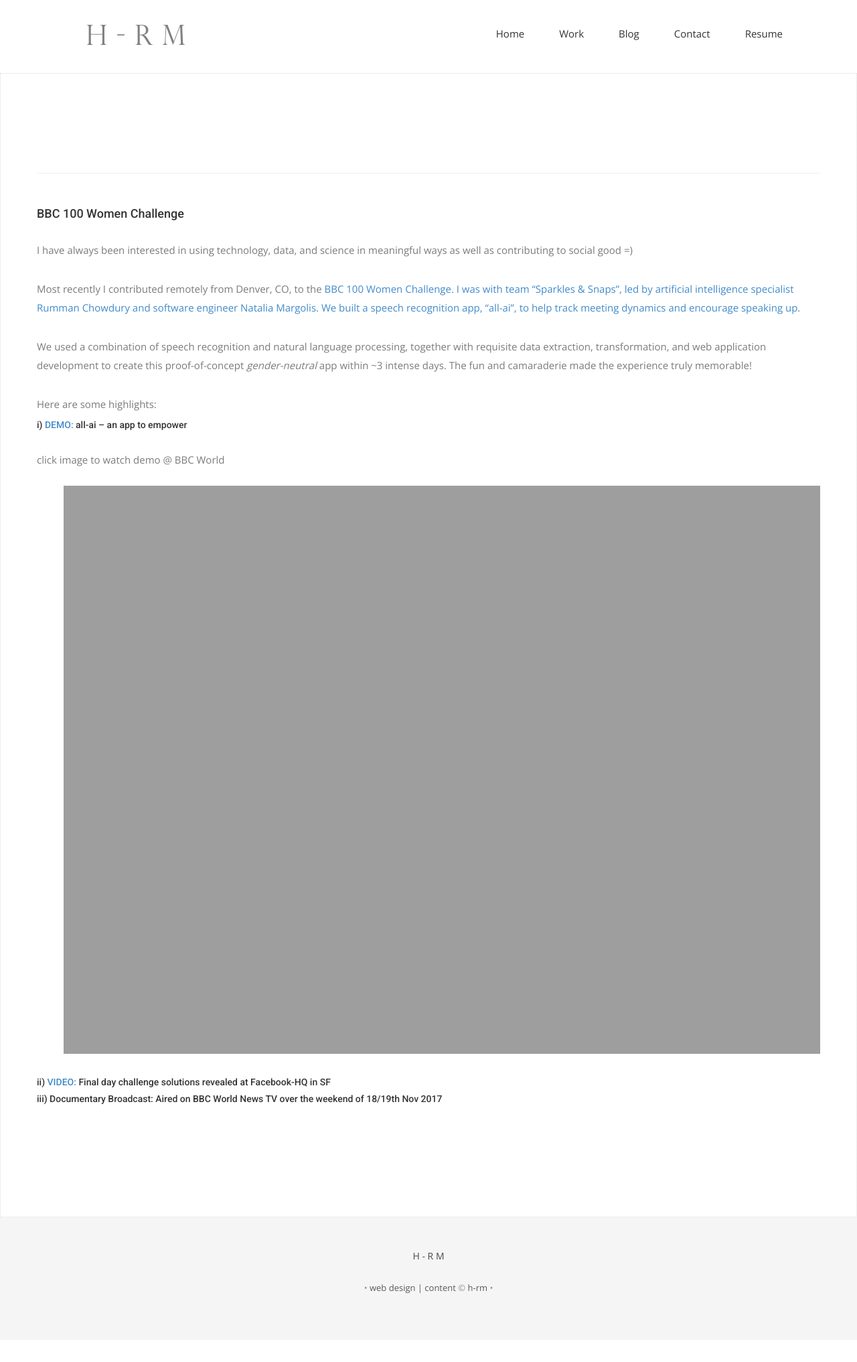
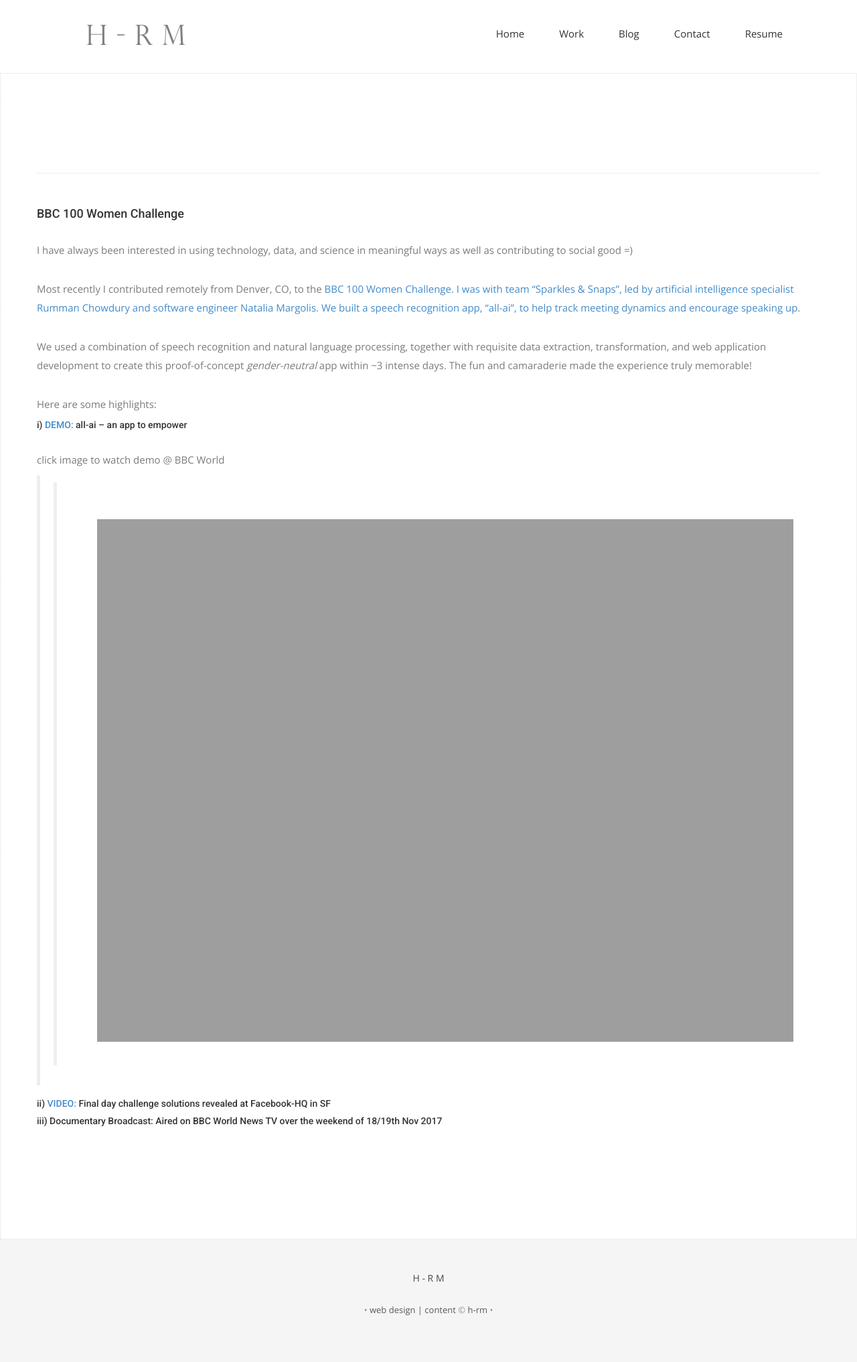
Before and after one commit to hengrumay/hengrumay.github.io, a Jekyll site: the page built from _pages/bbc_100_women_challenge_2017.md, in a window 1280 px wide. Shown: the whole page at 67% size. Built offline with Jekyll 4.4.1, drawn with Linux system fonts in a browser that asks for light colours; nearby versions of some CDN libraries; some web fonts are replaced; our own code applies the rules of GitHub Pages for plain Markdown files; before the commit the page ends 2000 px from its top, so only the background shows below that.

Commit message:
Update bbc_100_women_challenge_2017.md

```diff
--- a/_pages/bbc_100_women_challenge_2017.md
+++ b/_pages/bbc_100_women_challenge_2017.md
@@ -9,7 +9,8 @@
 Here are some highlights:
 
 ##### i) [DEMO:](http://www.bbc.com/news/av/world-41531054/100-women-an-app-to-help-you-speak-up-in-meetings) all-ai -- an app to empower
-click image to watch demo @ BBC World   [![Demo-video](https://hengrumay.github.io/img/projects/bbc100women_all-ai_appDemo.png)](http://www.bbc.com/news/av/world-41531054/100-women-an-app-to-help-you-speak-up-in-meetings)
+click image to watch demo @ BBC World
+>> [![Demo-video](https://hengrumay.github.io/img/projects/bbc100women_all-ai_appDemo.png)](http://www.bbc.com/news/av/world-41531054/100-women-an-app-to-help-you-speak-up-in-meetings)
 
 ##### ii) [VIDEO:](https://www.facebook.com/BBC100women/videos/1537111543020785/) Final day challenge solutions revealed at Facebook-HQ in SF
 
```
